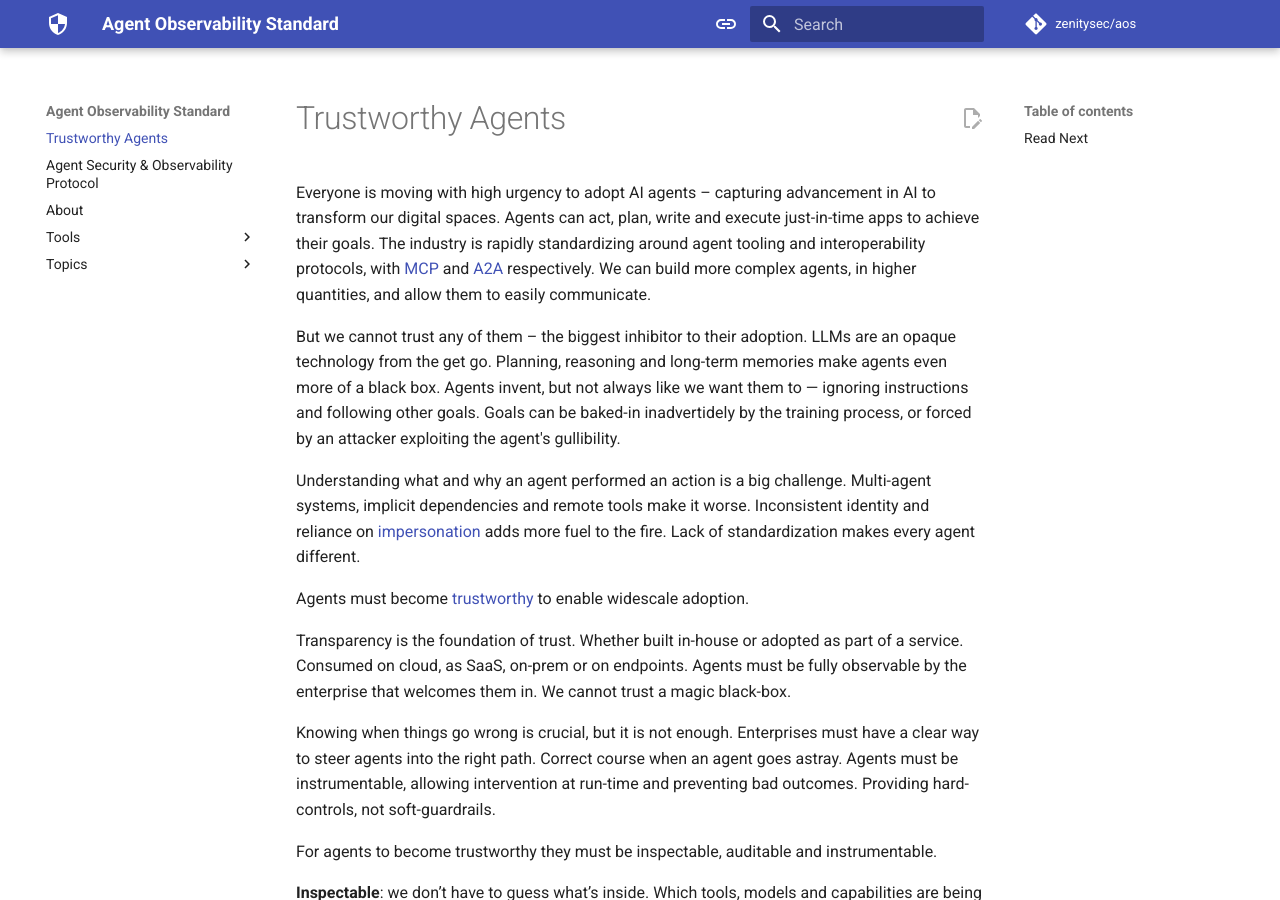
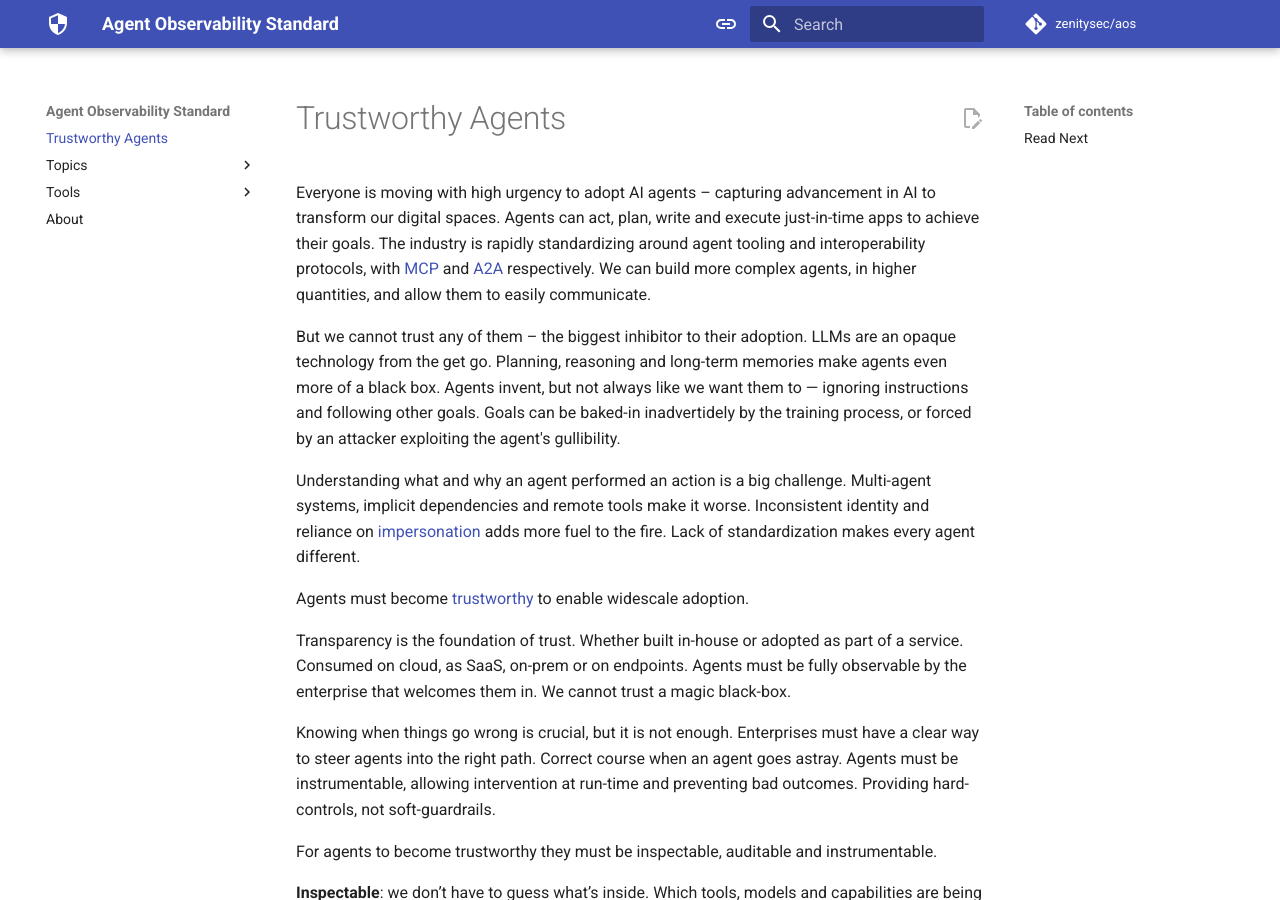
Before and after one commit to zenitysec/AOS, an MkDocs documentation site: the page built from docs/README.md, in a window 1280 px wide and 900 px high. Built offline with MkDocs 1.6.1 and Material for MkDocs 9.7.7, drawn with Linux system fonts in a browser that asks for light colours; comment, search, counter and statistics services are not loaded; some of the changed lines change nothing that is shown.

Commit message:
add basic nav

```diff
--- a/mkdocs.yml
+++ b/mkdocs.yml
@@ -68,6 +68,38 @@
   # version:
   #   provider: mike
 
+nav:
+  - Trustworthy Agents: README.md
+  - Topics:
+    - Core concepts: topics/core_concepts.md
+    - AOS in Action: topics/AOS_in_action_example.md
+    - ASOP:
+      - Overview: topics/ASOP/README.md
+      - ASOP specification: topics/ASOP/specification.md
+    - Observability:
+      - Overview: topics/Observability/README.md
+      - OpenTelemetry: topics/Observability/OpenTelemetry.md
+      - OCSF:
+        - Overview: topics/Observability/OCSF/README.md
+        - Implementation Examples: topics/Observability/OCSF/implementation_examples.md
+    - AG-BOM:
+      - Overview: topics/AG-BOM/README.md
+      - Extend CycloneDX: topics/AG-BOM/extend_cyclonedx.md
+      - Extend SPDX: topics/AG-BOM/extend_spdx.md
+      - Extend SWID: topics/AG-BOM/extend_swid.md
+    - Extensions:
+      - Extend A2A: topics/extensions/extend_a2a.md
+      - Extend MCP: topics/extensions/extend_mcp.md
+  - Tools:
+    - Guardian Agent:
+      - Overview: tools/guardian_agent/README.md
+      - Apply Corporate Policy: tools/guardian_agent/apply_corporate_policy.md
+      - Block Data Leakage: tools/guardian_agent/block_data_leakage.md
+      - Generate Audit Log: tools/guardian_agent/generate_audit_log.md
+      - Generate SBOM: tools/guardian_agent/generate_sbom.md
+    - Native Support: tools/native_support/README.md
+  - About: about.md
+
 markdown_extensions:
   # Emojis
   - attr_list
```
